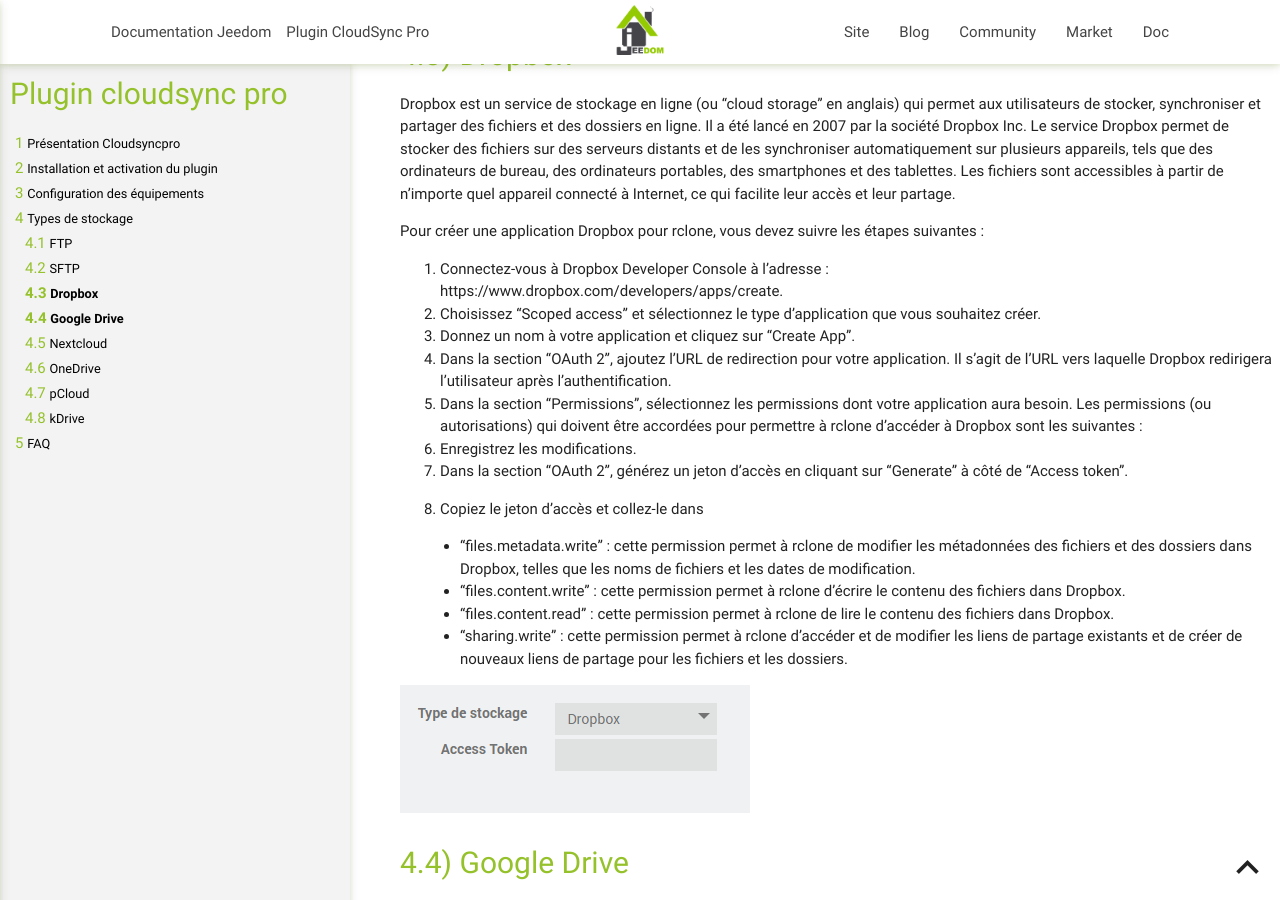
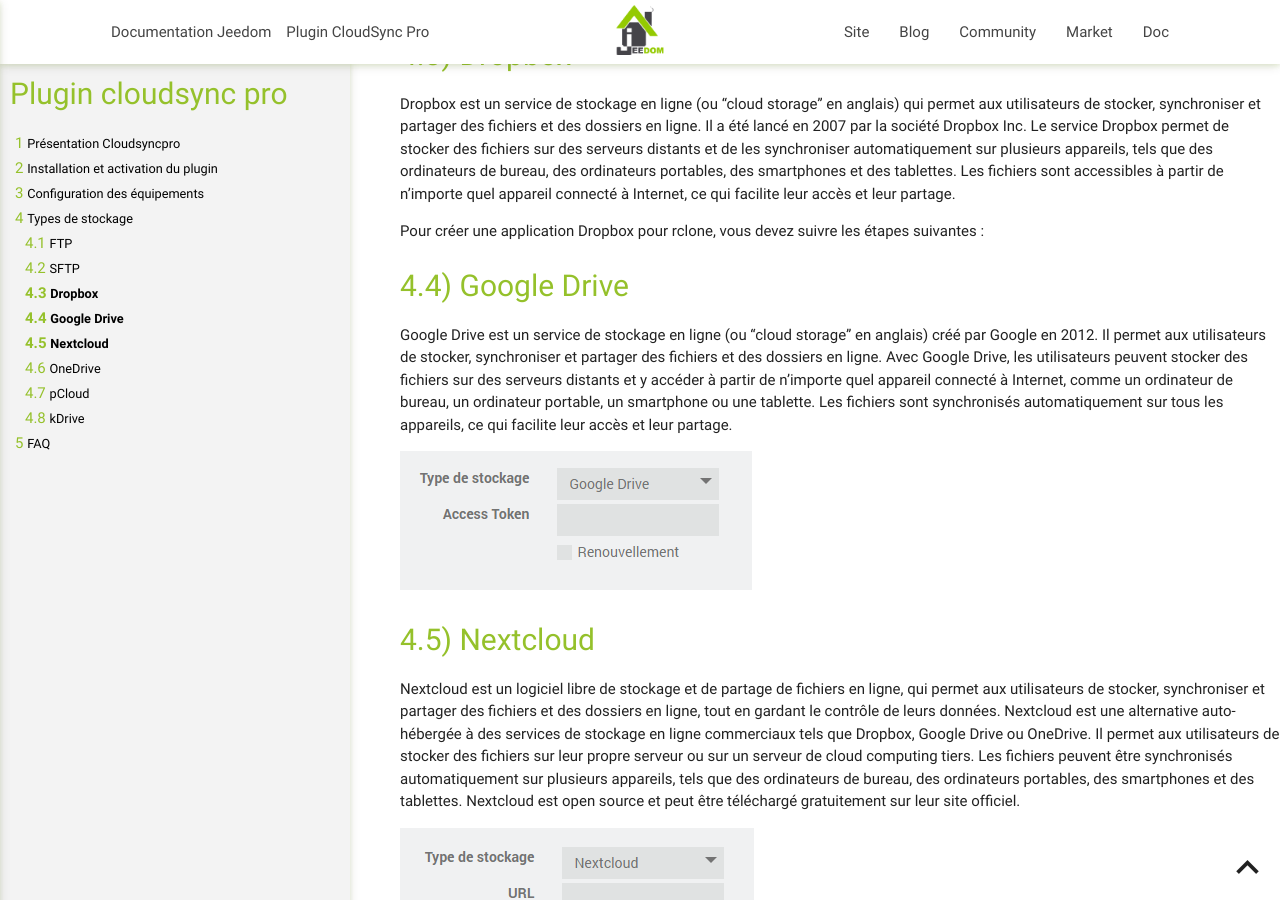
Before and after one commit to thanaus/jeedom_docs, a Jekyll site: the page built from plugins/cloudsyncpro/fr_FR/index.md, in a window 1280 px wide and 900 px high, scrolled down 1856 px. Built offline with Jekyll 4.4.1, drawn with Linux system fonts in a browser that asks for light colours.

Commit message:
Update index.md

```diff
--- a/plugins/cloudsyncpro/fr_FR/index.md
+++ b/plugins/cloudsyncpro/fr_FR/index.md
@@ -82,30 +82,6 @@ Le service Dropbox permet de stocker des fichiers sur des serveurs distants et d
 
 Pour créer une application Dropbox pour rclone, vous devez suivre les étapes suivantes :
 
-1. Connectez-vous à Dropbox Developer Console à l'adresse :
-https://www.dropbox.com/developers/apps/create.
-2. Choisissez "Scoped access" et sélectionnez le type d'application que vous souhaitez créer.
-3. Donnez un nom à votre application et cliquez sur "Create App".
-4. Dans la section "OAuth 2", ajoutez l'URL de redirection pour votre application. Il s'agit de l'URL vers laquelle Dropbox redirigera l'utilisateur après l'authentification.
-5. Dans la section "Permissions", sélectionnez les permissions dont votre application aura besoin. Les permissions (ou autorisations) qui doivent être accordées pour permettre à rclone d'accéder à Dropbox sont les suivantes :
-6. Enregistrez les modifications.
-7. Dans la section "OAuth 2", générez un jeton d'accès en cliquant sur "Generate" à côté de "Access token".
-8. Copiez le jeton d'accès et collez-le dans
-
-
-    - "files.metadata.write" : cette permission permet à rclone de modifier les métadonnées des fichiers et des dossiers dans Dropbox, telles que les noms de fichiers et les dates de modification.
-    - "files.content.write" : cette permission permet à rclone d'écrire le contenu des fichiers dans Dropbox.
-    - "files.content.read" : cette permission permet à rclone de lire le contenu des fichiers dans Dropbox.
-    - "sharing.write" : cette permission permet à rclone d'accéder et de modifier les liens de partage existants et de créer de nouveaux liens de partage pour les fichiers et les dossiers.
-
-
-
-
-
-
-
-![cloudsyncpro](../images/162caa41f06afcf36200c23318e2bcc6.png)
-
 Google Drive
 ------------
 
```
